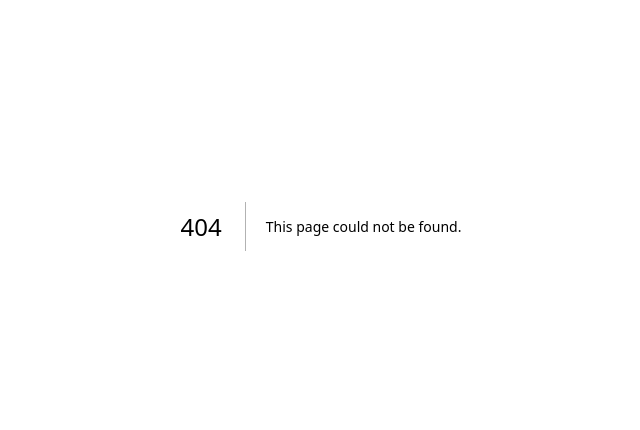
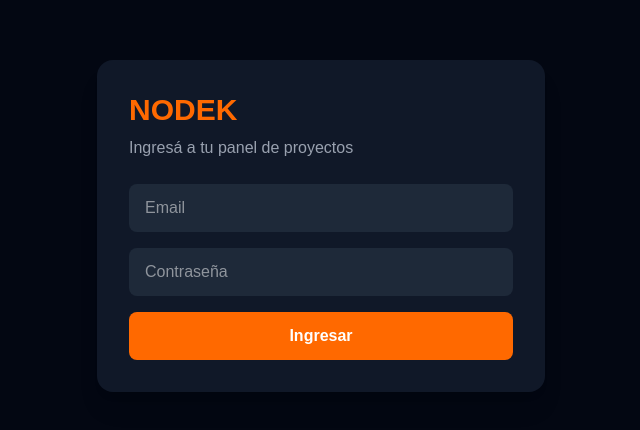
Before and after one commit to joacosb/caranorte, a Next.js app: page /login in a window 1280 px wide. Before the commit this address had no page. Shown: the part 174-604 px from the top of the page, without its empty margins (319-959 px from the left). Built offline with nearby package versions, Linux system fonts and the light colour scheme; no server answers.

Commit message:
add auth with supabase

```diff
--- a/package.json
+++ b/package.json
@@ -9,6 +9,8 @@
     "lint": "eslint"
   },
   "dependencies": {
+    "@supabase/ssr": "^0.9.0",
+    "@supabase/supabase-js": "^2.99.3",
     "next": "16.2.1",
     "react": "19.2.4",
     "react-dom": "19.2.4"
--- /dev/null
+++ b/src/app/dashboard/page.tsx
@@ -0,0 +1,49 @@
+'use client'
+
+import { useEffect, useState } from 'react'
+import { createClient } from '@/lib/supabase'
+import { useRouter } from 'next/navigation'
+
+export default function DashboardPage() {
+  const [email, setEmail] = useState('')
+  const router = useRouter()
+  const supabase = createClient()
+
+  useEffect(() => {
+    const getUser = async () => {
+      const { data: { user } } = await supabase.auth.getUser()
+      if (!user) {
+        router.push('/login')
+      } else {
+        setEmail(user.email ?? '')
+      }
+    }
+    getUser()
+  }, [])
+
+  const handleLogout = async () => {
+    await supabase.auth.signOut()
+    router.push('/login')
+  }
+
+  return (
+    <div className="min-h-screen bg-gray-950 text-white p-8">
+      <div className="max-w-4xl mx-auto">
+        <div className="flex justify-between items-center mb-8">
+          <h1 className="text-3xl font-bold text-orange-500">NODEK</h1>
+          <button
+            onClick={handleLogout}
+            className="bg-gray-800 hover:bg-gray-700 px-4 py-2 rounded-lg transition-colors"
+          >
+            Cerrar sesión
+          </button>
+        </div>
+        <p className="text-gray-400 mb-6">Bienvenido, {email}</p>
+        <div className="bg-gray-900 rounded-2xl p-6">
+          <h2 className="text-xl font-semibold mb-4">Tus proyectos</h2>
+          <p className="text-gray-400">Próximamente vas a ver el avance de tus proyectos acá.</p>
+        </div>
+      </div>
+    </div>
+  )
+}
--- /dev/null
+++ b/src/app/login/page.tsx
@@ -0,0 +1,65 @@
+'use client'
+
+import { useState } from 'react'
+import { createClient } from '@/lib/supabase'
+import { useRouter } from 'next/navigation'
+
+export default function LoginPage() {
+  const [email, setEmail] = useState('')
+  const [password, setPassword] = useState('')
+  const [error, setError] = useState('')
+  const [loading, setLoading] = useState(false)
+  const router = useRouter()
+  const supabase = createClient()
+
+  const handleLogin = async (e: React.FormEvent) => {
+    e.preventDefault()
+    setLoading(true)
+    setError('')
+
+    const { error } = await supabase.auth.signInWithPassword({ email, password })
+
+    if (error) {
+      setError('Email o contraseña incorrectos')
+      setLoading(false)
+    } else {
+      router.push('/dashboard')
+    }
+  }
+
+  return (
+    <div className="min-h-screen flex items-center justify-center bg-gray-950">
+      <div className="bg-gray-900 p-8 rounded-2xl shadow-xl w-full max-w-md">
+        <h1 className="text-3xl font-bold text-orange-500 mb-2">NODEK</h1>
+        <p className="text-gray-400 mb-6">Ingresá a tu panel de proyectos</p>
+
+        <form onSubmit={handleLogin} className="flex flex-col gap-4">
+          <input
+            type="email"
+            placeholder="Email"
+            value={email}
+            onChange={(e) => setEmail(e.target.value)}
+            className="bg-gray-800 text-white rounded-lg px-4 py-3 outline-none focus:ring-2 focus:ring-orange-500"
+            required
+          />
+          <input
+            type="password"
+            placeholder="Contraseña"
+            value={password}
+            onChange={(e) => setPassword(e.target.value)}
+            className="bg-gray-800 text-white rounded-lg px-4 py-3 outline-none focus:ring-2 focus:ring-orange-500"
+            required
+          />
+          {error && <p className="text-red-400 text-sm">{error}</p>}
+          <button
+            type="submit"
+            disabled={loading}
+            className="bg-orange-500 hover:bg-orange-600 text-white font-bold py-3 rounded-lg transition-colors disabled:opacity-50"
+          >
+            {loading ? 'Ingresando...' : 'Ingresar'}
+          </button>
+        </form>
+      </div>
+    </div>
+  )
+}
--- /dev/null
+++ b/src/lib/supabase.ts
@@ -0,0 +1,8 @@
+import { createBrowserClient } from '@supabase/ssr'
+
+export function createClient() {
+  return createBrowserClient(
+    process.env.NEXT_PUBLIC_SUPABASE_URL!,
+    process.env.NEXT_PUBLIC_SUPABASE_ANON_KEY!
+  )
+}
--- /dev/null
+++ b/src/middleware.ts
@@ -0,0 +1,33 @@
+import { createServerClient } from '@supabase/ssr'
+import { NextResponse, type NextRequest } from 'next/server'
+
+export async function middleware(request: NextRequest) {
+  let supabaseResponse = NextResponse.next({ request })
+
+  const supabase = createServerClient(
+    process.env.NEXT_PUBLIC_SUPABASE_URL!,
+    process.env.NEXT_PUBLIC_SUPABASE_ANON_KEY!,
+    {
+      cookies: {
+        getAll() { return request.cookies.getAll() },
+        setAll(cookiesToSet) {
+          cookiesToSet.forEach(({ name, value, options }) =>
+            supabaseResponse.cookies.set(name, value, options)
+          )
+        },
+      },
+    }
+  )
+
+  const { data: { user } } = await supabase.auth.getUser()
+
+  if (!user && request.nextUrl.pathname.startsWith('/dashboard')) {
+    return NextResponse.redirect(new URL('/login', request.url))
+  }
+
+  return supabaseResponse
+}
+
+export const config = {
+  matcher: ['/dashboard/:path*'],
+}
--- /dev/null
+++ b/src/src/app/dashboard/page.tsx
@@ -0,0 +1,49 @@
+'use client'
+
+import { useEffect, useState } from 'react'
+import { createClient } from '@/lib/supabase'
+import { useRouter } from 'next/navigation'
+
+export default function DashboardPage() {
+  const [email, setEmail] = useState('')
+  const router = useRouter()
+  const supabase = createClient()
+
+  useEffect(() => {
+    const getUser = async () => {
+      const { data: { user } } = await supabase.auth.getUser()
+      if (!user) {
+        router.push('/login')
+      } else {
+        setEmail(user.email ?? '')
+      }
+    }
+    getUser()
+  }, [])
+
+  const handleLogout = async () => {
+    await supabase.auth.signOut()
+    router.push('/login')
+  }
+
+  return (
+    <div className="min-h-screen bg-gray-950 text-white p-8">
+      <div className="max-w-4xl mx-auto">
+        <div className="flex justify-between items-center mb-8">
+          <h1 className="text-3xl font-bold text-orange-500">NODEK</h1>
+          <button
+            onClick={handleLogout}
+            className="bg-gray-800 hover:bg-gray-700 px-4 py-2 rounded-lg transition-colors"
+          >
+            Cerrar sesión
+          </button>
+        </div>
+        <p className="text-gray-400 mb-6">Bienvenido, {email}</p>
+        <div className="bg-gray-900 rounded-2xl p-6">
+          <h2 className="text-xl font-semibold mb-4">Tus proyectos</h2>
+          <p className="text-gray-400">Próximamente vas a ver el avance de tus proyectos acá.</p>
+        </div>
+      </div>
+    </div>
+  )
+}
--- /dev/null
+++ b/src/src/app/login/page.tsx
@@ -0,0 +1,65 @@
+'use client'
+
+import { useState } from 'react'
+import { createClient } from '@/lib/supabase'
+import { useRouter } from 'next/navigation'
+
+export default function LoginPage() {
+  const [email, setEmail] = useState('')
+  const [password, setPassword] = useState('')
+  const [error, setError] = useState('')
+  const [loading, setLoading] = useState(false)
+  const router = useRouter()
+  const supabase = createClient()
+
+  const handleLogin = async (e: React.FormEvent) => {
+    e.preventDefault()
+    setLoading(true)
+    setError('')
+
+    const { error } = await supabase.auth.signInWithPassword({ email, password })
+
+    if (error) {
+      setError('Email o contraseña incorrectos')
+      setLoading(false)
+    } else {
+      router.push('/dashboard')
+    }
+  }
+
+  return (
+    <div className="min-h-screen flex items-center justify-center bg-gray-950">
+      <div className="bg-gray-900 p-8 rounded-2xl shadow-xl w-full max-w-md">
+        <h1 className="text-3xl font-bold text-orange-500 mb-2">NODEK</h1>
+        <p className="text-gray-400 mb-6">Ingresá a tu panel de proyectos</p>
+
+        <form onSubmit={handleLogin} className="flex flex-col gap-4">
+          <input
+            type="email"
+            placeholder="Email"
+            value={email}
+            onChange={(e) => setEmail(e.target.value)}
+            className="bg-gray-800 text-white rounded-lg px-4 py-3 outline-none focus:ring-2 focus:ring-orange-500"
+            required
+          />
+          <input
+            type="password"
+            placeholder="Contraseña"
+            value={password}
+            onChange={(e) => setPassword(e.target.value)}
+            className="bg-gray-800 text-white rounded-lg px-4 py-3 outline-none focus:ring-2 focus:ring-orange-500"
+            required
+          />
+          {error && <p className="text-red-400 text-sm">{error}</p>}
+          <button
+            type="submit"
+            disabled={loading}
+            className="bg-orange-500 hover:bg-orange-600 text-white font-bold py-3 rounded-lg transition-colors disabled:opacity-50"
+          >
+            {loading ? 'Ingresando...' : 'Ingresar'}
+          </button>
+        </form>
+      </div>
+    </div>
+  )
+}
```
Also changed, not shown: 1 other file (tests, documents, lock files or other folders).
